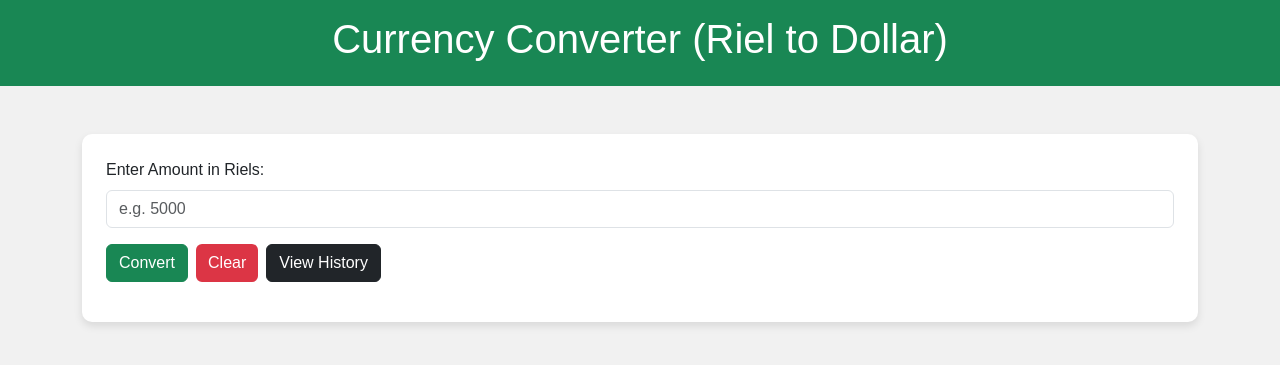
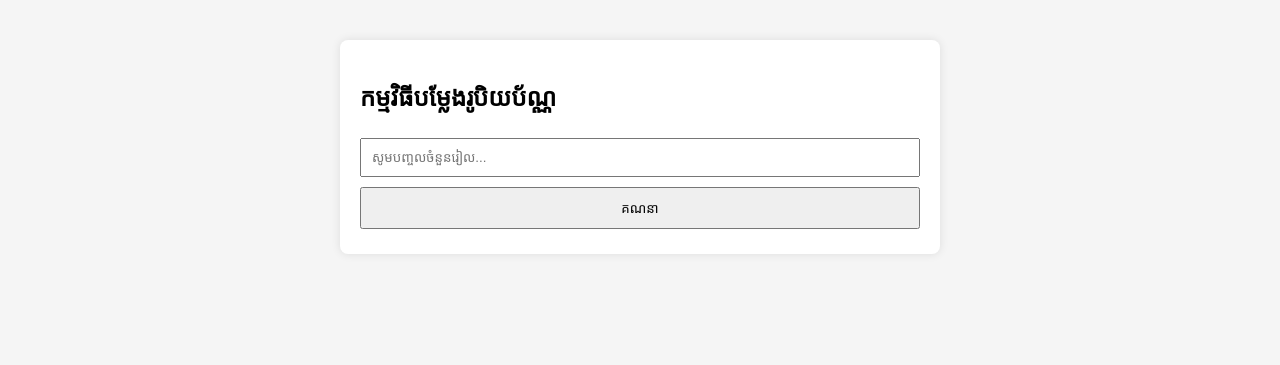
Before and after one commit to ChhunMeyling/Englishc-to-khme-Currency-, a PHP site: page / in a window 1280 px wide. Shown: the top 365 px of the page. Run offline with PHP 8.4, Linux system fonts and the light colour scheme.

Commit message:
Update index.php

```diff
--- a/index.php
+++ b/index.php
@@ -1,150 +1,170 @@
+<?php
+// មុខងារបំលែងលេខទៅជាពាក្យភាសាអង់គ្លេស
+function numberToEnglishWords($num) {
+    $ones = array("", "one", "two", "three", "four", "five", "six", "seven", "eight", "nine");
+    $teens = array("ten", "eleven", "twelve", "thirteen", "fourteen", "fifteen", "sixteen", "seventeen", "eighteen", "nineteen");
+    $tens = array("", "ten", "twenty", "thirty", "forty", "fifty", "sixty", "seventy", "eighty", "ninety");
+
+    if ($num == 0) return "zero";
+
+    $result = "";
+
+    // រាប់លេខជាម៉ឺន
+    if ($num >= 100000) {
+        $result .= numberToEnglishWords(floor($num / 100000)) . " hundred ";
+        $num %= 100000;
+    }
+
+    if ($num >= 1000) {
+        $result .= numberToEnglishWords(floor($num / 1000)) . " thousand ";
+        $num %= 1000;
+    }
+
+    if ($num >= 100) {
+        $result .= $ones[floor($num / 100)] . " hundred ";
+        $num %= 100;
+    }
+
+    if ($num >= 20) {
+        $result .= $tens[floor($num / 10)] . " ";
+        $num %= 10;
+    } elseif ($num >= 10) {
+        $result .= $teens[$num - 10] . " ";
+        $num = 0;
+    }
+
+    if ($num > 0) {
+        $result .= $ones[$num] . " ";
+    }
+
+    return trim($result) . " riel";
+}
+
+// មុខងារបំលែងលេខទៅជាពាក្យភាសាខ្មែរ
+function numberToKhmerWords($num) {
+    $khmer = array("", "មួយ", "ពីរ", "បី", "បួន", "ប្រាំ", "ប្រាំមួយ", "ប្រាំពីរ", "ប្រាំបី", "ប្រាំបួន");
+    $tens = array("", "ដប់", "ម្ភៃ", "សាមសិប", "សែសិប", "ហាសិប", "ហុកសិប", "ចិតសិប", "ប៉ែតសិប", "កៅសិប");
+
+    if ($num == 0) return "សូន្យរៀល";
+
+    $result = "";
+
+    // រាប់លេខជាម៉ឺន
+    if ($num >= 10000) {
+        $result .= $khmer[floor($num / 10000)] . "ម៉ឺន";
+        $num %= 10000;
+    }
+
+    if ($num >= 1000) {
+        $result .= $khmer[floor($num / 1000)] . "ពាន់";
+        $num %= 1000;
+    }
+
+    if ($num >= 100) {
+        $result .= $khmer[floor($num / 100)] . "រយ";
+        $num %= 100;
+    }
+
+    if ($num >= 10) {
+        $result .= $tens[floor($num / 10)];
+        $num %= 10;
+    }
+
+    if ($num > 0) {
+        $result .= $khmer[$num];
+    }
+
+    return $result . "រៀល";
+}
+
+// រក្សាទុកទិន្នន័យក្នុងឯកសារ
+function saveToFile($data) {
+    $file = 'transactions.txt';
+    file_put_contents($file, $data.PHP_EOL, FILE_APPEND);
+}
+
+// ដំណើរការទិន្នន័យ
+$error = '';
+$result = '';
+if ($_SERVER['REQUEST_METHOD'] === 'POST') {
+    $riel = $_POST['riel'] ?? '';
+
+    if (!is_numeric($riel)) {
+        $error = 'សូមបញ្ចូលលេខដែលត្រឹមត្រូវ!';
+    } else {
+        $riel = (float)$riel;
+        $usd = number_format($riel / 4000, 2);
+        $english = numberToEnglishWords($riel);
+        $khmer = numberToKhmerWords($riel);
+
+        // រក្សាទុកទិន្នន័យ
+        $log = date('Y-m-d H:i:s')." | Riel: $riel | USD: $usd";
+        saveToFile($log);
+
+        $result = "
+        <div class='result'>
+            <p>a. $english</p>
+            <p>b. $khmer</p>
+            <p>c. USD: $usd</p>
+        </div>";
+    }
+}
+?>
+
 <!DOCTYPE html>
-<html lang="en">
+<html lang="km">
 <head>
     <meta charset="UTF-8">
     <meta name="viewport" content="width=device-width, initial-scale=1.0">
-    <title>Currency Converter</title>
-    <link rel="stylesheet" href="https://cdn.jsdelivr.net/npm/bootstrap@5.3.0/dist/css/bootstrap.min.css">
+    <title>គណនារូបិយប័ណ្ណ</title>
     <style>
         body {
-            background-color: #f1f1f1;
-            font-family: Arial, sans-serif;
+            font-family: 'Khmer OS System', Arial, sans-serif;
+            max-width: 600px;
+            margin: 20px auto;
+            padding: 20px;
+            background-color: #f5f5f5;
         }
-        header {
-            /* background-color: #007bff; */
-
+        .container {
+            background: white;
+            padding: 20px;
+            border-radius: 8px;
+            box-shadow: 0 0 10px rgba(0,0,0,0.1);
+        }
+        input[type="text"], button {
+            padding: 10px;
+            margin: 5px 0;
+            width: 100%;
+            box-sizing: border-box;
+        }
+        .error {
+            color: red;
+            margin: 10px 0;
+        }
+        .result {
+            margin-top: 20px;
             padding: 15px;
-            color: white;
-            text-align: center;
-        }
-        .card {
-            box-shadow: 0 4px 8px rgba(0,0,0,0.1);
-            border: none;
-            border-radius: 10px;
-        }
-        button {
+            background: #e8f5e9;
             border-radius: 5px;
-        }
-        .clear-btn {
-            background-color: #dc3545;
-            border: none;
-        }
-        .clear-btn:hover {
-            background-color: #c82333;
-        }
-        .message {
-            color: red;
-        }
-        table {
-            width: 100%;
-            background-color: white;
-            border-collapse: collapse;
-        }
-        th, td {
-            padding: 10px;
-            border: 1px solid #ddd;
-            text-align: left;
-        }
-        th {
-            background-color: #1a8754;
-            color: white;
         }
     </style>
 </head>
 <body>
-    <header class="bg-success">
-        <h1>Currency Converter (Riel to Dollar)</h1>
-    </header>
+    <div class="container">
+        <h2>កម្មវិធីបម្លែងរូបិយប័ណ្ណ</h2>
+        <form method="POST">
+            <input type="text" name="riel" placeholder="សូមបញ្ចូលចំនួនរៀល..." required>
+            <button type="submit">គណនា</button>
+        </form>
 
-    <main class="container mt-5">
-        <div class="card p-4">
-            <form method="post" action="">
-                <div class="mb-3">
-                    <label for="riel" class="form-label">Enter Amount in Riels:</label>
-                    <input type="text" id="riel" name="riel" class="form-control" placeholder="e.g. 5000" value="<?php echo isset($_POST['riel']) ? htmlspecialchars($_POST['riel']) : ''; ?>">
-                </div>
-                <div class="d-flex gap-2">
-                    <button type="submit" name="convert" class="btn btn-success">Convert</button>
-                    <button type="button" class="btn clear-btn text-white" onclick="clearResult()">Clear</button>
-                    <button type="button" class="btn btn-dark text-white " onclick="viewHistory()">View History</button>
-                </div>
-                <div class="message mt-3">
-                    <?php
-                    if (isset($_POST['convert'])) {
-                        $input = trim($_POST['riel']);
-                        if (!is_numeric($input) || floatval($input) < 0.1) {
-                            echo "Please enter a valid number between 0.1 and 1 trillion.";
-                        } elseif (floatval($input) > 1000000000000) {
-                            echo "Cannot input more than 1 trillion.";
-                        }
-                    }
-                    ?>
-                </div>
-            </form>
+        <?php if($error): ?>
+            <div class="error"><?= $error ?></div>
+        <?php endif; ?>
 
-            <?php
-            if (isset($_POST['convert'])) {
-                $input = trim($_POST['riel']);
-                if (is_numeric($input) && floatval($input) >= 0.1 && floatval($input) <= 1000000000000) {
-                    $riel = floatval($input);
-                    $exchangeRate = 4000;
-
-                    function numberToWordsEN($number) {
-                        $f = new NumberFormatter("en", NumberFormatter::SPELLOUT);
-                        return ucfirst($f->format($number));
-                    }
-
-                    function numberToWordsKH($number) {
-                        $f = new NumberFormatter("km", NumberFormatter::SPELLOUT);
-                        return ucfirst($f->format($number));
-                    }
-
-                    $textEnglish = numberToWordsEN($riel) . ' riel';
-                    $textKhmer = numberToWordsKH($riel) . ' រៀល';
-                    $dollar = $riel / $exchangeRate;
-                    $textDollar = number_format($dollar, 2) . '$';
-
-                    echo '<div class="alert alert-success mt-4" id="result">';
-                    echo '<p>a. ' . $textEnglish . '</p>';
-                    echo '<p>b. ' . $textKhmer . '</p>';
-                    echo '<p>c. ' . $textDollar . '</p>';
-                    echo '</div>';
-
-                    $file = 'data.txt';
-                    $history = "$textEnglish | $textKhmer | $riel\n";
-                    file_put_contents($file, $history, FILE_APPEND);
-                }
-            }
-            ?>
-        </div>
-    </main>
-
-    <script>
-        function clearResult() {
-            document.getElementById('riel').value = '';
-            const resultDiv = document.getElementById('result');
-            if (resultDiv) {
-                resultDiv.innerHTML = '';
-            }
-        }
-
-        function viewHistory() {
-            fetch('data.txt')
-                .then(response => response.text())
-                .then(data => {
-                    const rows = data.split('\n').filter(line => line);
-                    let table = '<table><tr><th>In English</th><th>In Khmer</th><th>Number</th></tr>';
-                    rows.forEach(row => {
-                        const cols = row.split(' | ');
-                        table += `<tr><td>${cols[0]}</td><td>${cols[1]}</td><td>${cols[2]}</td></tr>`;
-                    });
-                    table += '</table>';
-                    document.getElementById('result').innerHTML = table;
-                })
-                .catch(error => {
-                    alert('Failed to load history.');
-                });
-        }
-    </script>
+        <?php if($result): ?>
+            <h3>លទ្ធផល៖</h3>
+            <?= $result ?>
+        <?php endif; ?>
+    </div>
 </body>
 </html>
```
